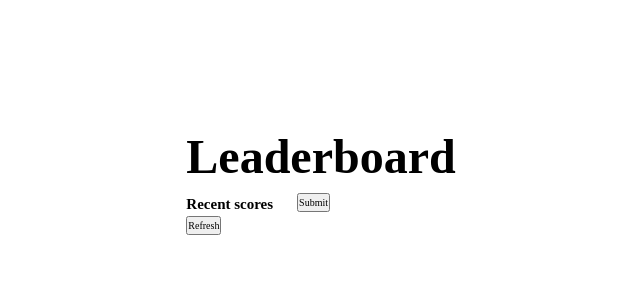
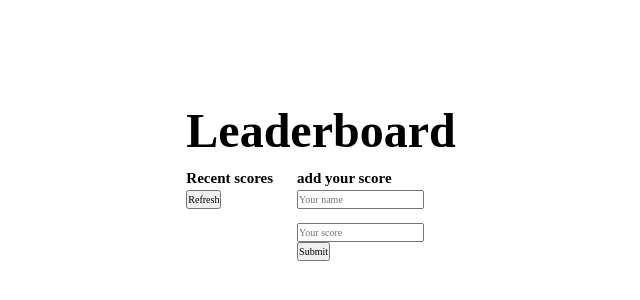
Before and after one commit to devendra-alt/leaderboard-web-ES6, a website built with webpack: page src/index.html in a window 1280 px wide. Shown: the part 222-522 px from the top of the page, without its empty margins (319-959 px from the left). Built offline with nearby package versions, Linux system fonts and the light colour scheme.

Commit message:
Added input fields on data-form

```diff
--- a/src/index.html
+++ b/src/index.html
@@ -15,6 +15,21 @@
           <ul id="leader-board-list"></ul>
         </div>
         <form action="" id="leader-board-form">
+          <h2 id="data-entry-title">add your score</h2>
+          <input
+            type="text"
+            name="user"
+            id="name"
+            class="form-inputs"
+            placeholder="Your name"
+          />
+          <input
+            type="number"
+            name="score"
+            id="score"
+            class="form-inputs"
+            placeholder="Your score"
+          />
           <button type="submit" id="score-btn">Submit</button>
         </form>
       </article>
```
